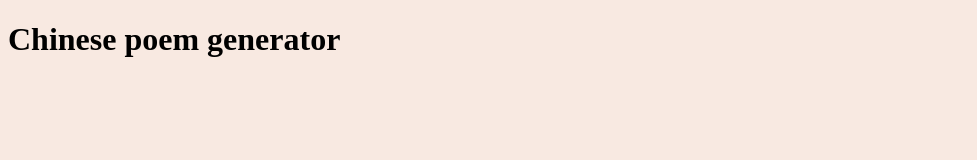
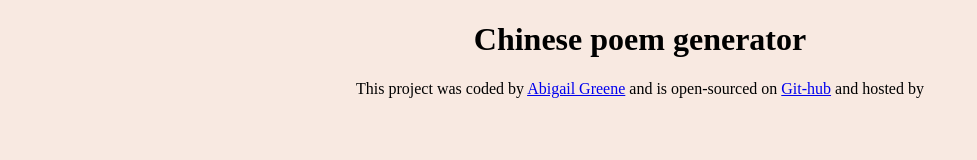
Before and after one commit to Bone-Structure/chinese-poem-generator, a plain HTML site: page index.html in a window 1280 px wide. Shown: the whole page, without its empty margins (0-977 px from the left). Drawn offline with Linux system fonts and the light colour scheme.

Commit message:
added footer

```diff
--- a/index.html
+++ b/index.html
@@ -12,4 +12,5 @@
     </h1>
     <script src="src/index.js"></script>
 </body>
+<footer> This project was coded by <a href="https://github.com/Bone-Structure"target="_blank">Abigail Greene</a> and is open-sourced on <a href="https://github.com/Bone-Structure/chinese-poem-generator" target="_blank">Git-hub</a> and hosted by <a href="https://ai-chinese-poem-328.netlify.app/"> </a> </footer>
 </html>
--- a/src/style.css
+++ b/src/style.css
@@ -1,3 +1,4 @@
 body{
     background-color: rgb(248, 233, 225);
+    text-align: center;
 }
```
